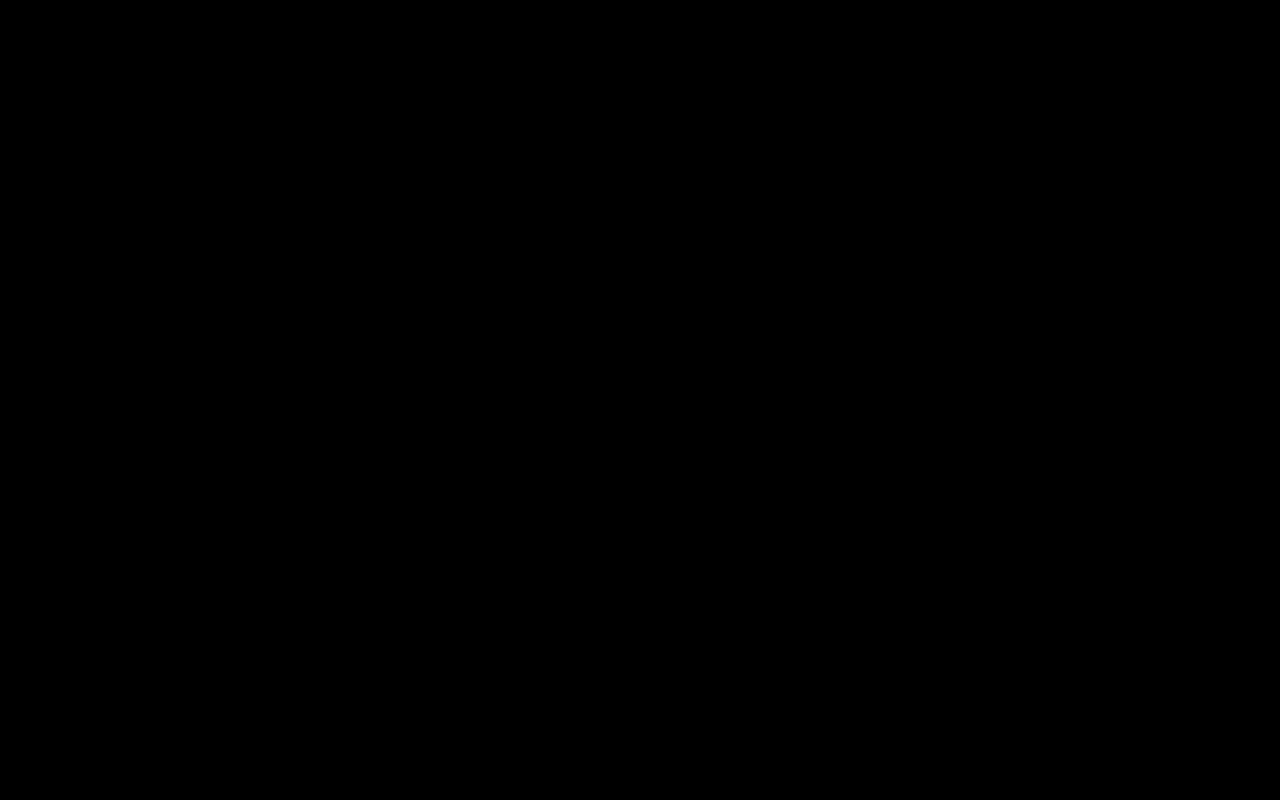
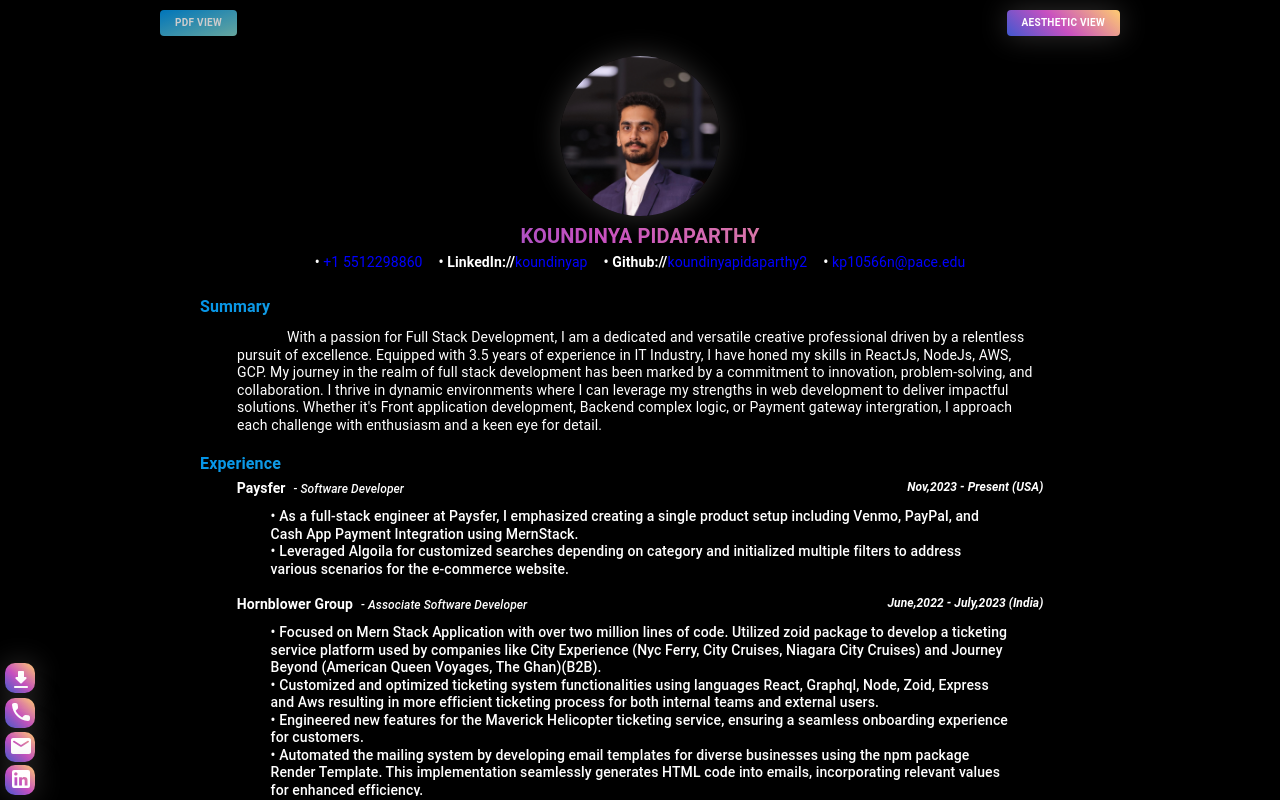
Before and after one commit to koundinyapidaparthy2/portfolio, a React (Create React App) app: page /portfolio/pdfView in a window 1280 px wide. Before the commit this address had no page. Built offline with nearby package versions, Linux system fonts and the light colour scheme.

Commit message:
Changed the view for portfolio:

```diff
--- a/src/Components/PDFView.jsx
+++ b/src/Components/PDFView.jsx
@@ -162,7 +162,7 @@ const PDFView = () => {
   const classes = styles();
   const navigate = useNavigate();
   function gotToAestheticView() {
-    navigate("/versatile");
+    navigate("/");
   }
   return (
     <Grid
--- a/src/Components/Welcome.jsx
+++ b/src/Components/Welcome.jsx
@@ -179,7 +179,7 @@ const Welcome = () => {
   const daysDifference = (today - hbJoinDate) / (1000 * 3600 * 24);
   const navigate = useNavigate();
   function gotToAestheticView() {
-    navigate("/");
+    navigate("/pdfView");
   }
   const [mrWhoseTheBossBarHeight, setMrWhoseTheBossBarHeight] =
     React.useState();
--- a/src/routes/routes.jsx
+++ b/src/routes/routes.jsx
@@ -1,16 +1,16 @@
 import React, { lazy, Suspense } from "react";
 import { BrowserRouter, Routes, Route } from "react-router-dom";
-import PDFView from "../Components/PDFView";
+import Welcome from "../Components/Welcome";
 import Fallback from "../Components/Fallback";
-const Welcome = lazy(() => import("../Components/Welcome"));
+const PDFView = lazy(() => import("../Components/PDFView"));
 
 const AllRoutes = () => {
   return (
     <BrowserRouter basename="/portfolio">
       <Suspense fallback={<Fallback />}>
         <Routes>
-          <Route path="/" element={<PDFView />} />
-          <Route path="/versatile" element={<Welcome />} />
+          <Route path="/" element={<Welcome />} />
+          <Route path="/pdfView" element={<PDFView />} />
         </Routes>
       </Suspense>
     </BrowserRouter>
```
